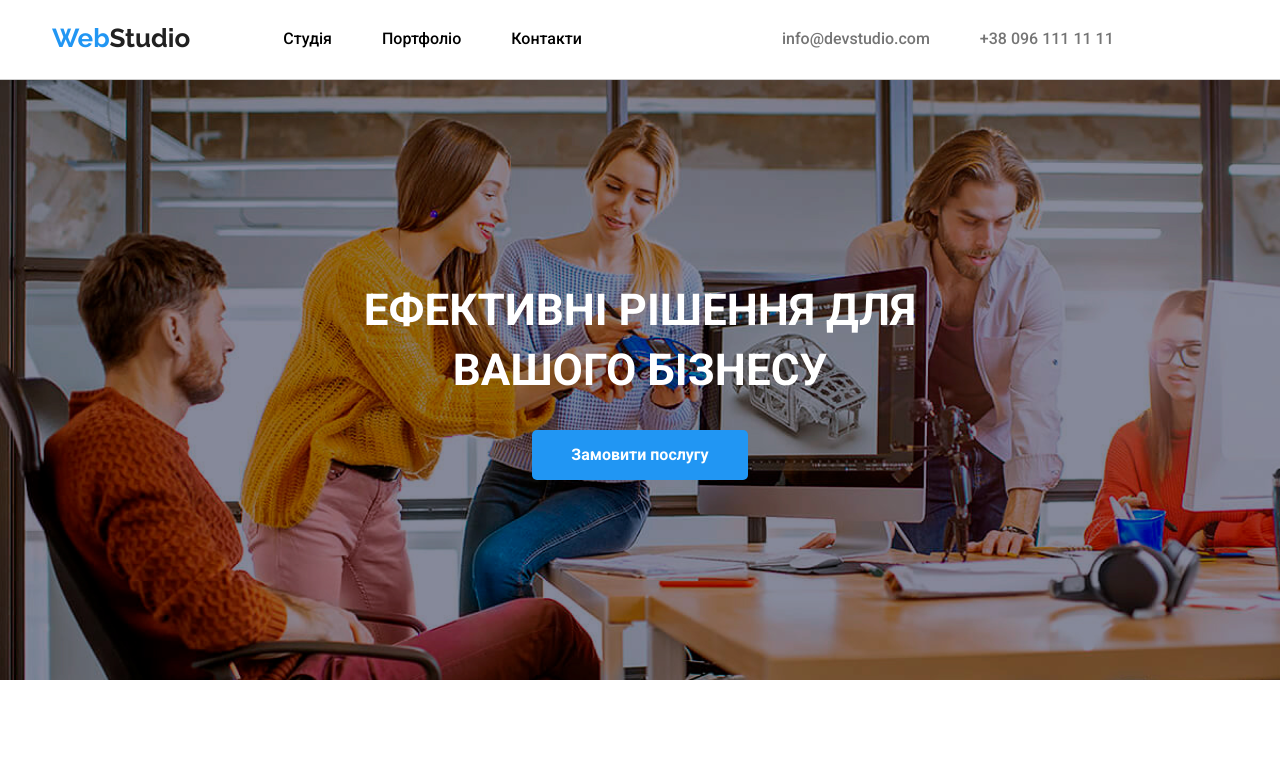
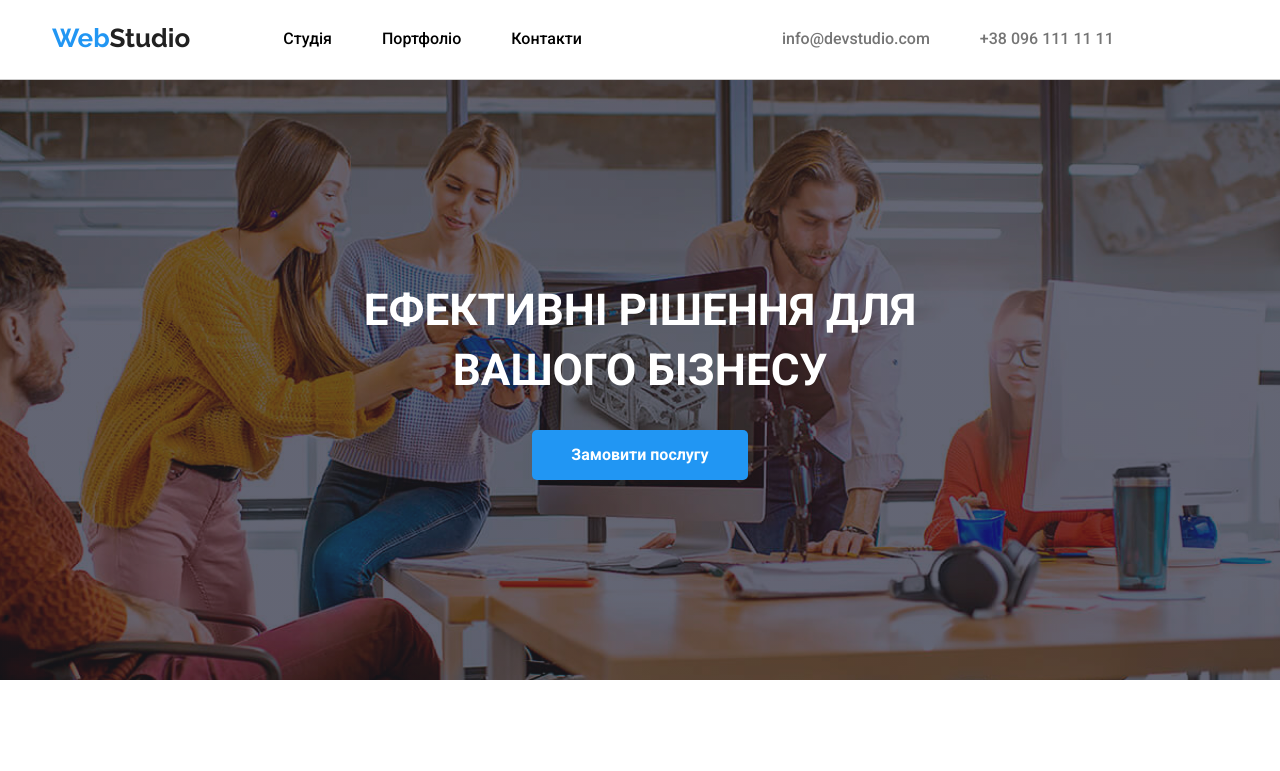
Before and after one commit to alina464/webstudio1, a plain HTML site: page index.html in a window 1280 px wide. Shown: the top 771 px of the page. Drawn offline with Linux system fonts and the light colour scheme; a web font is replaced by a local one.

Commit message:
homework17

```diff
--- a/style.css
+++ b/style.css
@@ -99,8 +99,9 @@ h1 {
     color: var(--white);
 }
 .main-banner {
-    background-image: url(./img/backgroundmain.png);
+    background-image: linear-gradient(to right, rgba(47, 48, 58, 0.4), rgba(47, 48, 58, 0.4)), url(./img/backgroundmain.png);
     background-repeat: no-repeat;
+    background-position: center;
 }
 .banner {
     padding: 200px 237px 200px 237px ;
```
